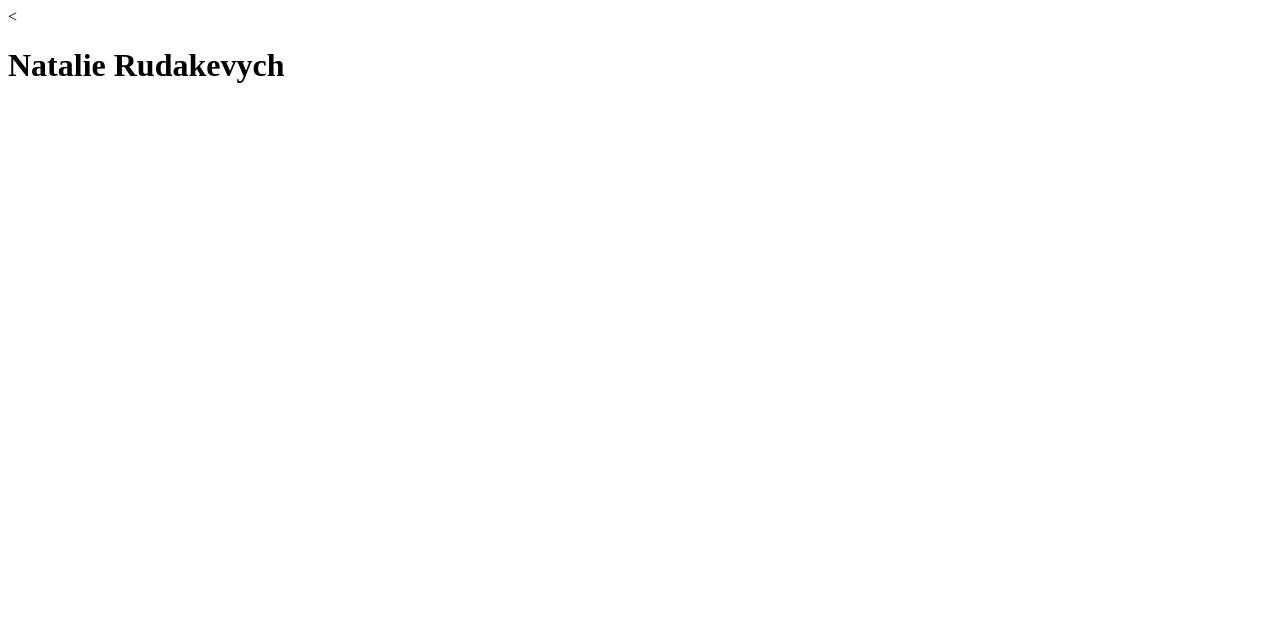
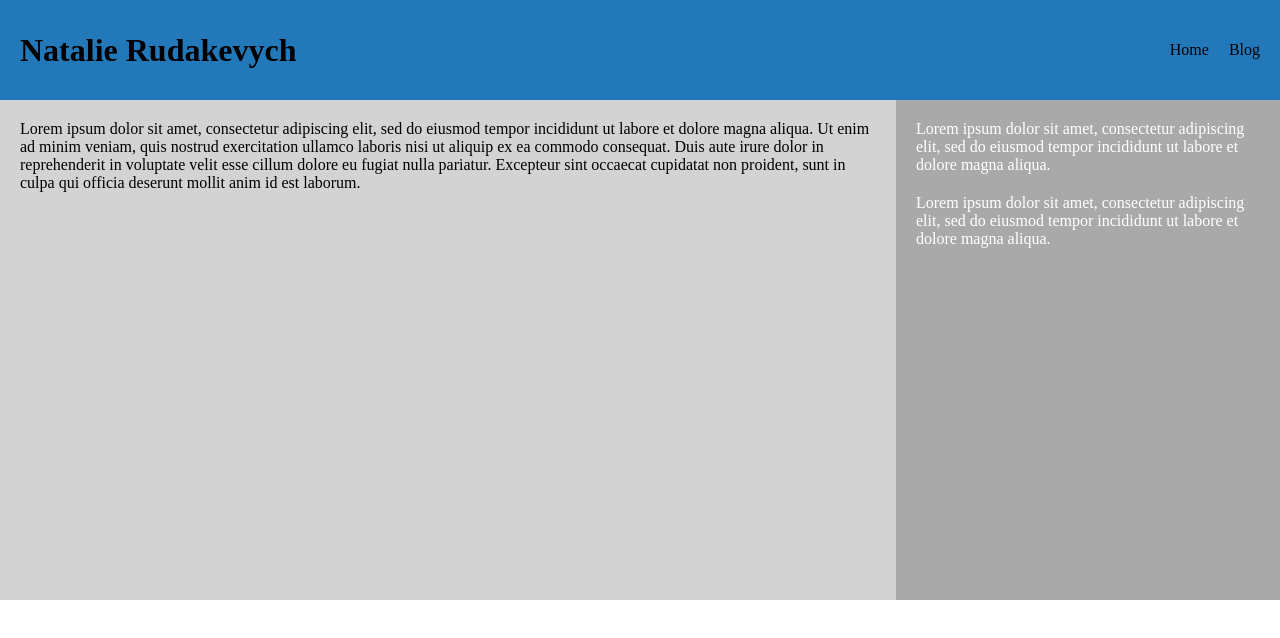
Before and after one commit to nlrudake-su/Lab-1, a plain HTML site: page index.html in a window 1280 px wide. Drawn offline with Linux system fonts and the light colour scheme.

Commit message:
Updated index.html and created a CSS file.

```diff
--- a/index.html
+++ b/index.html
@@ -1,12 +1,41 @@
-<<!DOCTYPE html>
+<!DOCTYPE html>
 <html lang="en">
 <head>
     <meta charset="UTF-8">
     <meta name="viewport" content="width=device-width, initial-scale=1.0">
     <meta http-equiv="X-UA-Compatible" content="ie=edge">
     <title>IST 363 Lab 1</title>
+    <link rel="stylesheet" href="styles.css"/>
 </head>
 <body>
-   <h1>Natalie Rudakevych</h1>
+    <div class="header">
+        <h1>Natalie Rudakevych</h1>
+        <ul class="navigation">
+            <li>
+                <a href= "index.html">Home</a>
+            </li>
+            <li>
+            <a href= "blog.html">Blog</a>
+            </li>
+        </ul>
+    </div>
+    <div class="main">
+        <div class="content">
+            <p>Lorem ipsum dolor sit amet, consectetur adipiscing elit,
+            sed do eiusmod tempor incididunt ut labore et dolore magna aliqua.
+            Ut enim ad minim veniam, quis nostrud exercitation ullamco laboris
+            nisi ut aliquip ex ea commodo consequat. Duis aute irure dolor
+            in reprehenderit in voluptate velit esse cillum dolore eu
+            fugiat nulla pariatur. Excepteur sint occaecat cupidatat non
+            proident, sunt in culpa qui officia deserunt mollit anim id est
+            laborum.</p>
+        </div>
+        <div class="sidebar">
+            <p>Lorem ipsum dolor sit amet, consectetur adipiscing elit,
+            sed do eiusmod tempor incididunt ut labore et dolore magna aliqua.</p>
+            <p>Lorem ipsum dolor sit amet, consectetur adipiscing elit,
+            sed do eiusmod tempor incididunt ut labore et dolore magna aliqua.</p>
+        </div>
+    </div>
 </body>
 </html>
--- /dev/null
+++ b/styles.css
@@ -0,0 +1,57 @@
+body{
+    margin: 0px;
+    padding: 0px;
+}
+
+html{
+    margin: 0px;
+    padding: 0px;
+}
+
+.header{
+    height: 60px;
+    line-height: 60px;
+    padding: 20px;
+    background-color: #2378ba;
+}
+
+.header h1{
+    float: left;
+    margin: 0px;
+}
+
+.header ul{
+    float: right;
+    margin: 0px;
+    padding: 0px;
+    list-style: none;
+}
+
+.header li{
+    float: left;
+    margin-left: 20px;
+}
+
+.header a{
+    text-decoration: none;
+    color: #000000;
+}
+
+.content {
+    width: 70%;
+    float: left;
+    background-color: #D3D3D3;
+    min-height: 500px;
+}
+
+.sidebar {
+    width: 30%;
+    float: left;
+    background-color: #A9A9A9;
+    color: #ffffff;
+    min-height: 500px;
+}
+
+.main p {
+    margin: 20px;
+}
```
